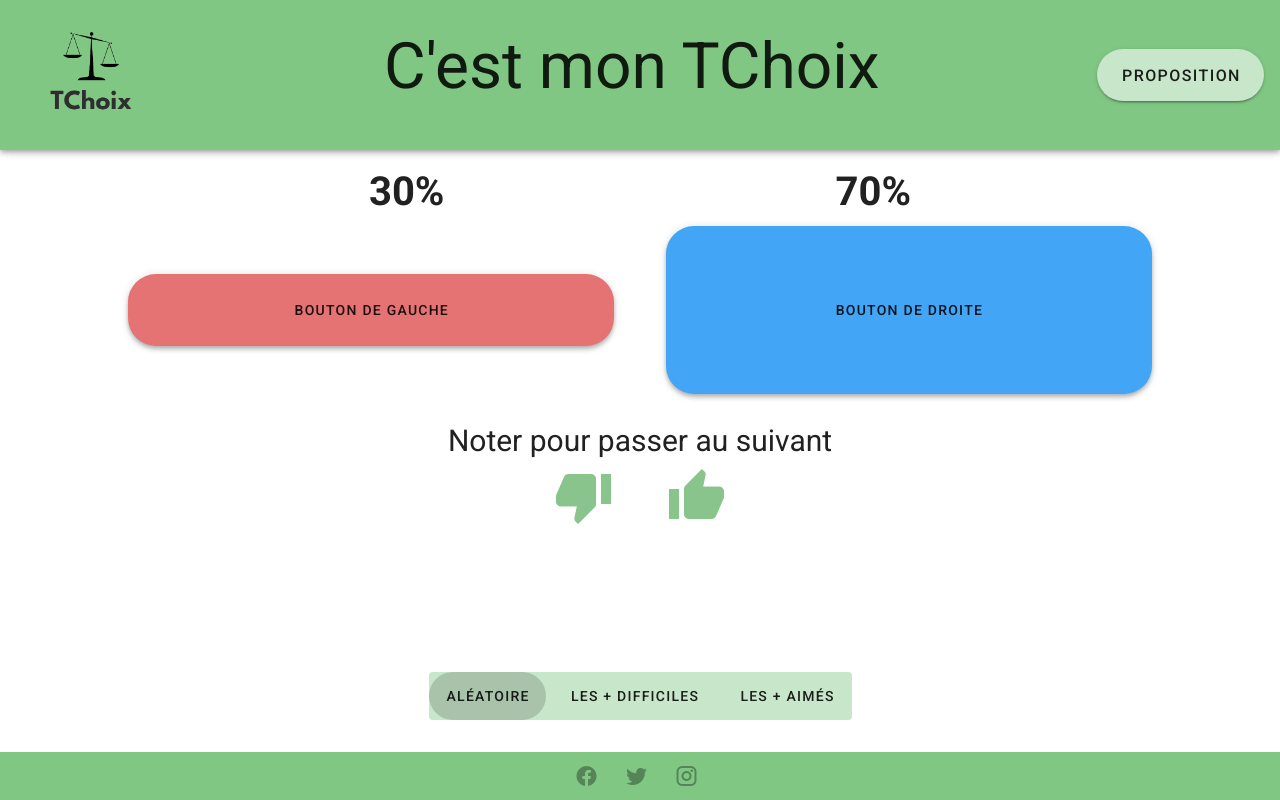
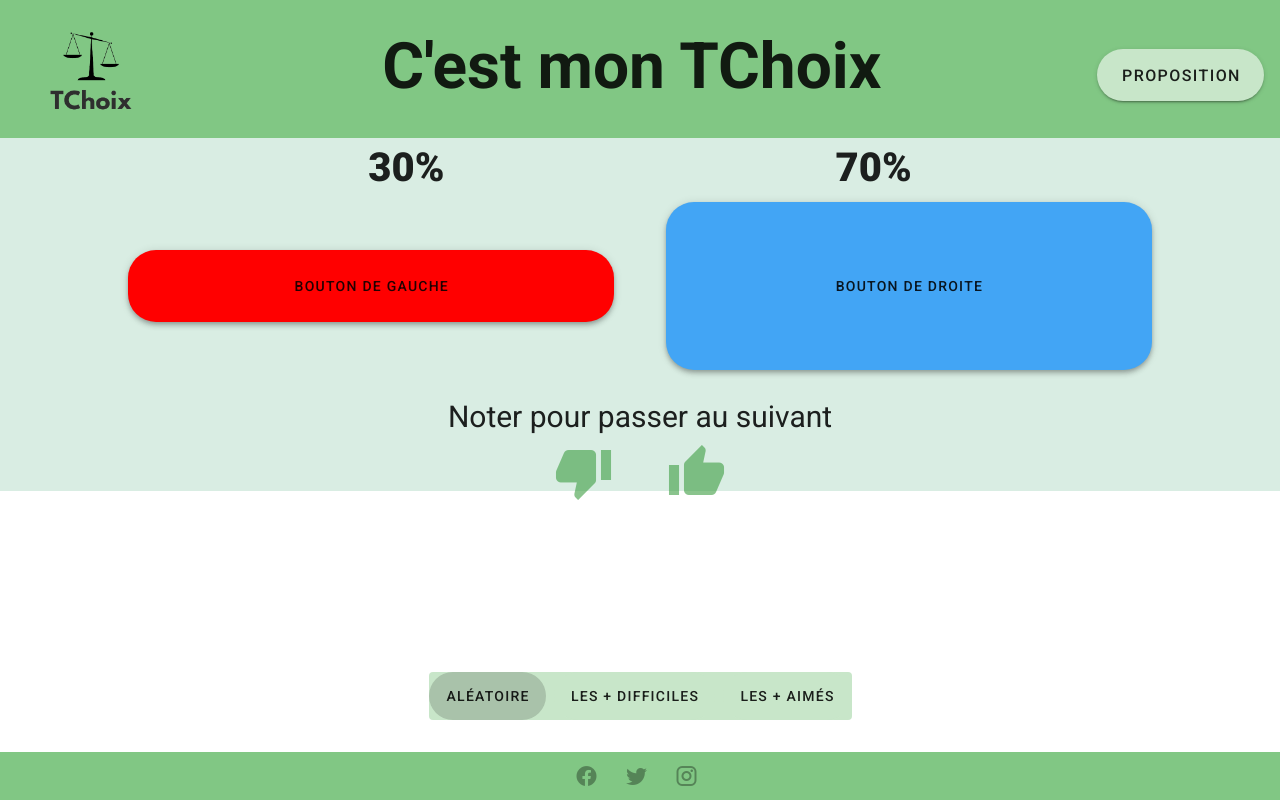
Before and after one commit to Emmakki/C-est_mon_TChoix, a Vue app: page / in a window 1280 px wide. Both pictures are taken after a click on the button "BOUTON DE GAUCHE". Built offline with nearby package versions, Linux system fonts and the light colour scheme.

Commit message:
Retour au dilemme après like

```diff
--- a/src/components/IconeLike.vue
+++ b/src/components/IconeLike.vue
@@ -1,11 +1,12 @@
 <template>
     <div class="text-center" >
         <v-btn
+            @click='clickLike()'
             plain
             icon
             class="decalage-droite"
             :ripple="false"
-            @click = "publierFacebook()"
+
 
             color = "green darken-1"
         >
@@ -15,11 +16,12 @@
         </v-btn>
 
         <v-btn
+
             plain
             icon
             class="decalage-gauche"
             :ripple="false"
-            @click = "publierTwitter()"
+
             color = "green darken-1"
         >
             <v-icon size="60px">
@@ -43,7 +45,10 @@
         },
         publierFacebook(){
 
-        }
+        },
+        async clickLike () {
+          this.showTuPreferes = true
+      },
     }
   }
 </script>
--- a/src/components/NavBar.vue
+++ b/src/components/NavBar.vue
@@ -28,6 +28,7 @@ export default {
 <style lang="scss">
 .TITRE{
   font-size:5vw;
+  font-weight: bold;
 }
 #transparant::before {
    background-color: transparent !important;
--- a/src/views/HomeView.vue
+++ b/src/views/HomeView.vue
@@ -1,6 +1,6 @@
 
-<template>
-  <div class="home margeHaut">
+<template >
+  <div class="homeMargeHaut">
     <v-row align = "center" justify = "center">
       <p id="titre"
         class="text-center"
@@ -28,7 +28,7 @@
             :height="tailleBoutons.gauche"
             :width="tailleBoutons.longueur"
             rounded
-            :style="{ 'background-color': hover ? 'red' : '#E57373' }"
+            :style="{ 'background-color': hover ? '#E57373' : 'red' }"
             class="boutonGauche"
             >
             Bouton de gauche
@@ -56,9 +56,42 @@
     <p id = "suivant"
       class = "text-center"
       v-show="!showTuPreferes">Noter pour passer au suivant</p>
+
+
     <div v-show="!showTuPreferes">
-      <icone-like/>
+      <div class="text-center" >
+        <v-btn
+            @click='clickLike()'
+            plain
+            icon
+            class="decalage-droite"
+            :ripple="false"
+
+
+            color = "green darken-1"
+        >
+            <v-icon size="60px">
+                mdi-thumb-down
+            </v-icon>
+        </v-btn>
+
+        <v-btn
+            @click='clickLike()'
+            plain
+            icon
+            class="decalage-gauche"
+            :ripple="false"
+
+            color = "green darken-1"
+        >
+            <v-icon size="60px">
+                mdi-thumb-up
+            </v-icon>
+        </v-btn>
       </div>
+
+      </div>
+
     <div align="center" class = "margeHaut at-bottom">
       <bouton-mode/>
     </div>
@@ -67,7 +100,6 @@
 
 <script>
 import BoutonMode from '@/components/BoutonMode.vue'
-import IconeLike from '@/components/IconeLike.vue'
 
   export default {
     data () {
@@ -86,21 +118,29 @@ import IconeLike from '@/components/IconeLike.vue'
       }
     },
     components: {
-      BoutonMode,IconeLike,
+      BoutonMode,
     },
     methods: {
       async clickBoutons () {
         this.tailleBoutons.gauche = this.tailleBoutonsResultats.gauche,
         this.tailleBoutons.droite = this.tailleBoutonsResultats.droite,
         this.showTuPreferes = false
+      },
+      async clickLike () {
+        this.tailleBoutons.gauche = this.tailleMax,
+        this.tailleBoutons.droite = this.tailleMax,
+        this.showTuPreferes = true
       }
     },
   }
 </script>
 
 <style>
+@import url('https://fonts.googleapis.com/css2?family=Roboto:wght@300&family=Titillium+Web&display=swap');
   #titre {
     font-size: 40px;
+    font-weight: bold;
+
   }
   #suivant {
     font-size: 30px;
@@ -141,5 +181,25 @@ import IconeLike from '@/components/IconeLike.vue'
     -ms-hyphens: auto;
     hyphens: auto;
   }
+  .homeMargeHaut {
+    background-color: rgb(217, 237, 227);
+  }
+
+  .police-boutons {
+    font-family: Roboto, Avenir, Helvetica, Arial, sans-serif;
+  }
+  .couleur-bouton{
+    color: #00000000
+  }
+  .decalage-droite{
+    margin-right:3vw;
+  }
+  .decalage-gauche{
+    margin-left:3vw;
+  }
+  .rounded-card{
+    border-radius: 9999px  ;
+    overflow: hidden;
+  };
 
 </style>
```
Lines whose indentation alone changed are shown as unchanged.
